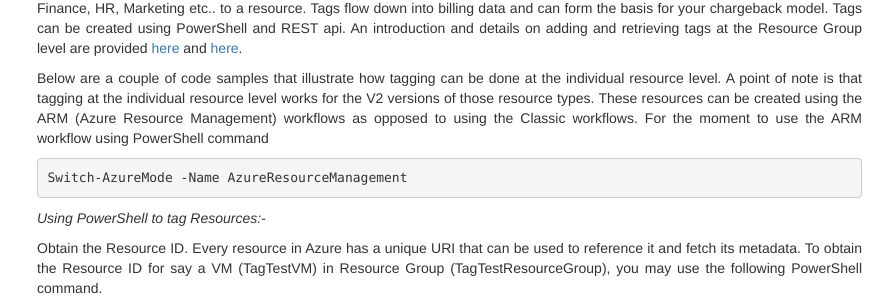
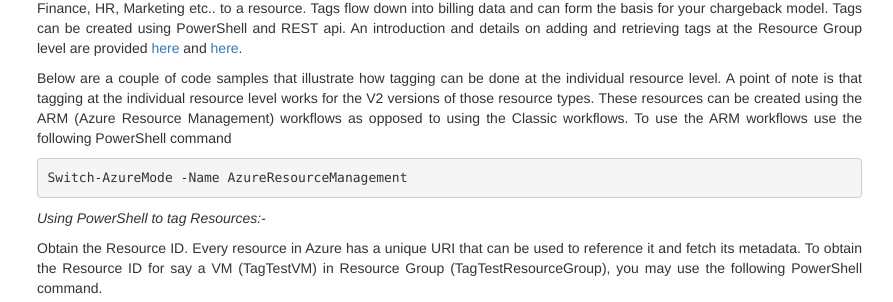
Before and after one commit to csprabala/csprabala.github.io, a Jekyll site: the page built from _posts/2015-10-02-Working_With_Tags_In_Azure.md, in a window 1280 px wide. Shown: the part 281-583 px from the top of the page, without its empty margins (53-946 px from the left). Built offline with Jekyll 4.4.1, drawn with Linux system fonts in a browser that asks for light colours.

Commit message:
Corrections, mostly grammatical - Azure Tags

```diff
--- a/_posts/2015-10-02-Working_With_Tags_In_Azure.md
+++ b/_posts/2015-10-02-Working_With_Tags_In_Azure.md
@@ -11,7 +11,7 @@
 
 Below are a couple of code samples that illustrate how tagging can be done at the individual
 resource level. A point of note is that tagging at the individual resource level works for the V2 versions of those resource types. These resources can be created
-using the ARM (Azure Resource Management) workflows as opposed to using the Classic workflows. For the moment to use the ARM workflow using PowerShell command
+using the ARM (Azure Resource Management) workflows as opposed to using the Classic workflows. To use the ARM workflows use the following PowerShell command
 
 
     Switch-AzureMode -Name AzureResourceManagement
```
